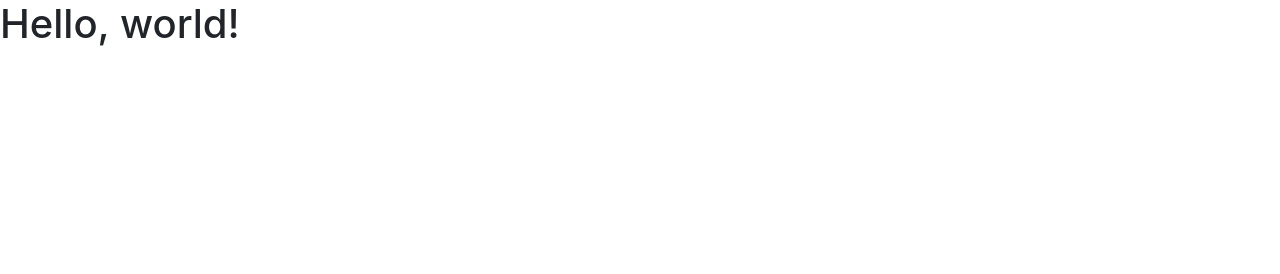
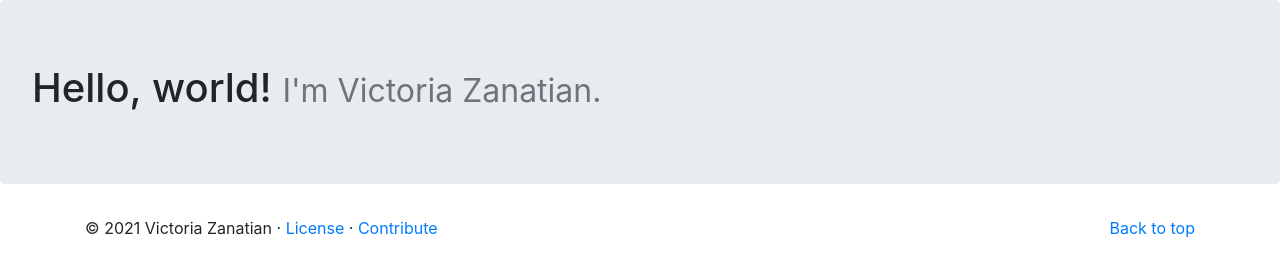
Before and after one commit to victoriazanatian/victoriazanatian.github.io, a plain HTML site: page index.html in a window 1280 px wide. Drawn offline with nearby package versions, Linux system fonts and the light colour scheme.

Commit message:
Added footer and jumbotron

```diff
--- a/index.html
+++ b/index.html
@@ -10,7 +10,18 @@
     <title>Victoria Zanatian</title>
   </head>
   <body>
-    <h1>Hello, world!</h1>
+    <div class="jumbotron">
+      <h1>
+        Hello, world!
+        <small class="text-muted">I'm Victoria Zanatian.</small>
+      </h1>
+    </div>
+
+    <!-- Footer -->
+    <footer class="container">
+      <p class="float-right"><a href="#">Back to top</a></p>
+      <p>&copy; 2021 Victoria Zanatian &middot; <a href="./LICENSE">License</a> &middot; <a href="https://github.com/victoriazanatian/victoriazanatian.github.io">Contribute</a></p>
+    </footer>
 
     <!-- jQuery and Bootstrap Bundle (includes Popper) -->
     <script src="https://code.jquery.com/jquery-3.5.1.slim.min.js" integrity="sha384-DfXdz2htPH0lsSSs5nCTpuj/zy4C+OGpamoFVy38MVBnE+IbbVYUew+OrCXaRkfj" crossorigin="anonymous"></script>
```
